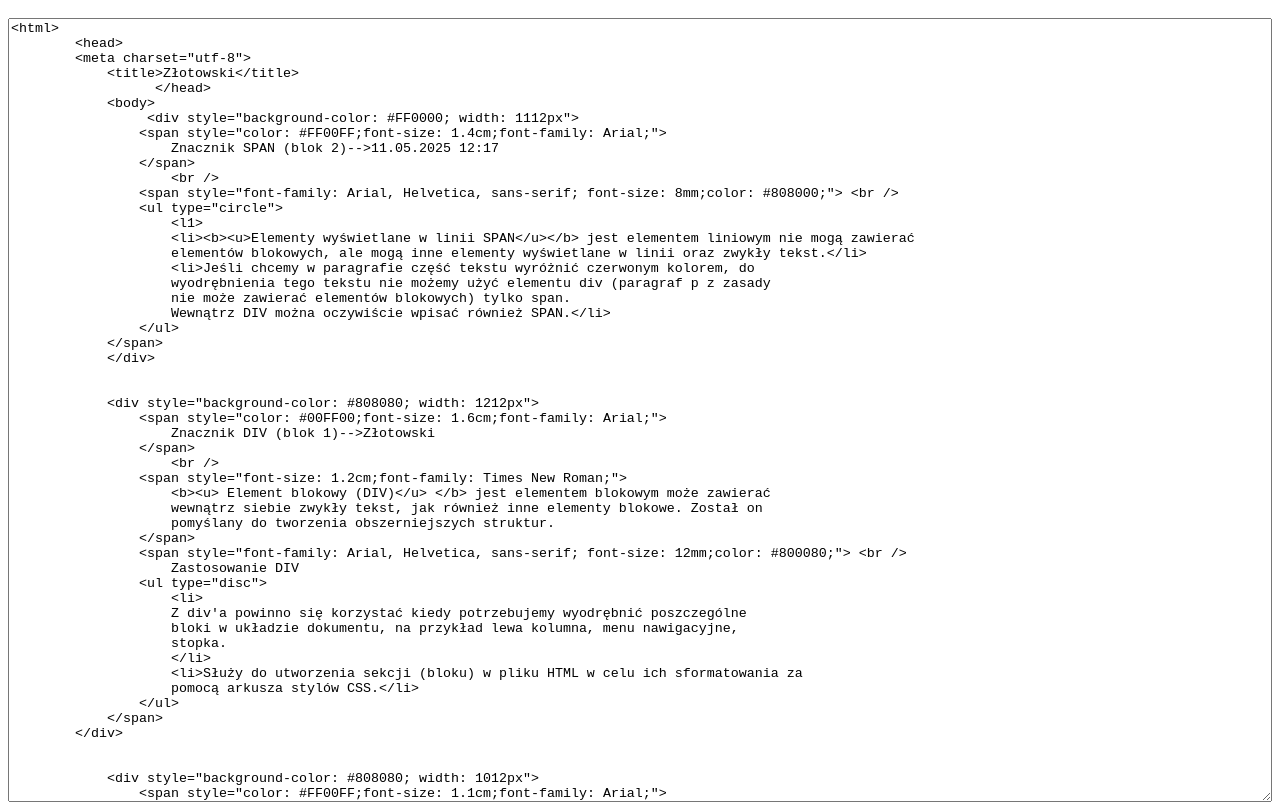
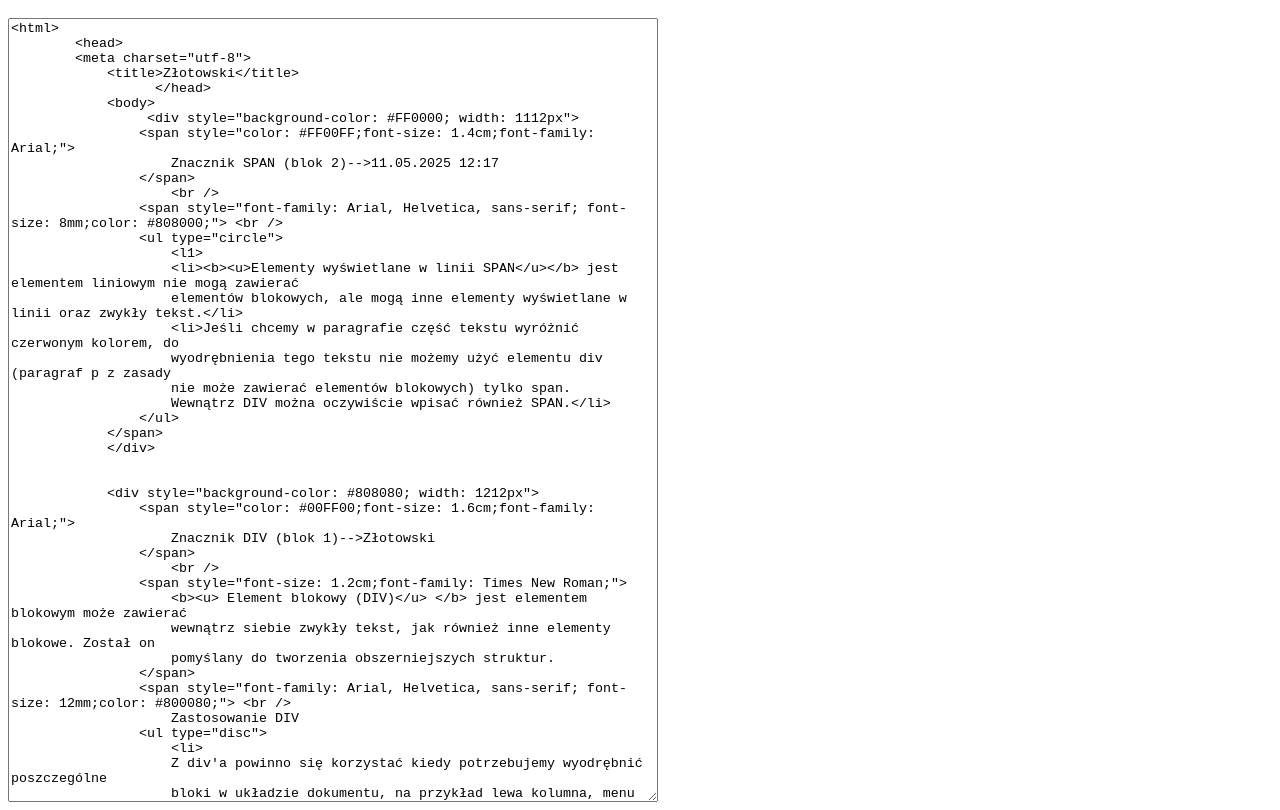
Before and after one commit to DZlotowski36/ZSE-2025-CSS, a plain HTML site: page Złot_z18_kod.html in a window 1280 px wide. Shown: the part 48-858 px from the top of the page. Drawn offline with Linux system fonts and the light colour scheme.

Commit message:
Update Złot_z18_kod.html

```diff
--- a/Złot_z18_kod.html
+++ b/Złot_z18_kod.html
@@ -4,7 +4,7 @@
 	</head>
 	<body>
 		<h1>KOD HTML</h1>
-		<textarea style="width: 100%; height: 100%;">
+		<textarea style="width: 650; height: 100%;">
 <html>
         <head>
  	<meta charset="utf-8">
```
